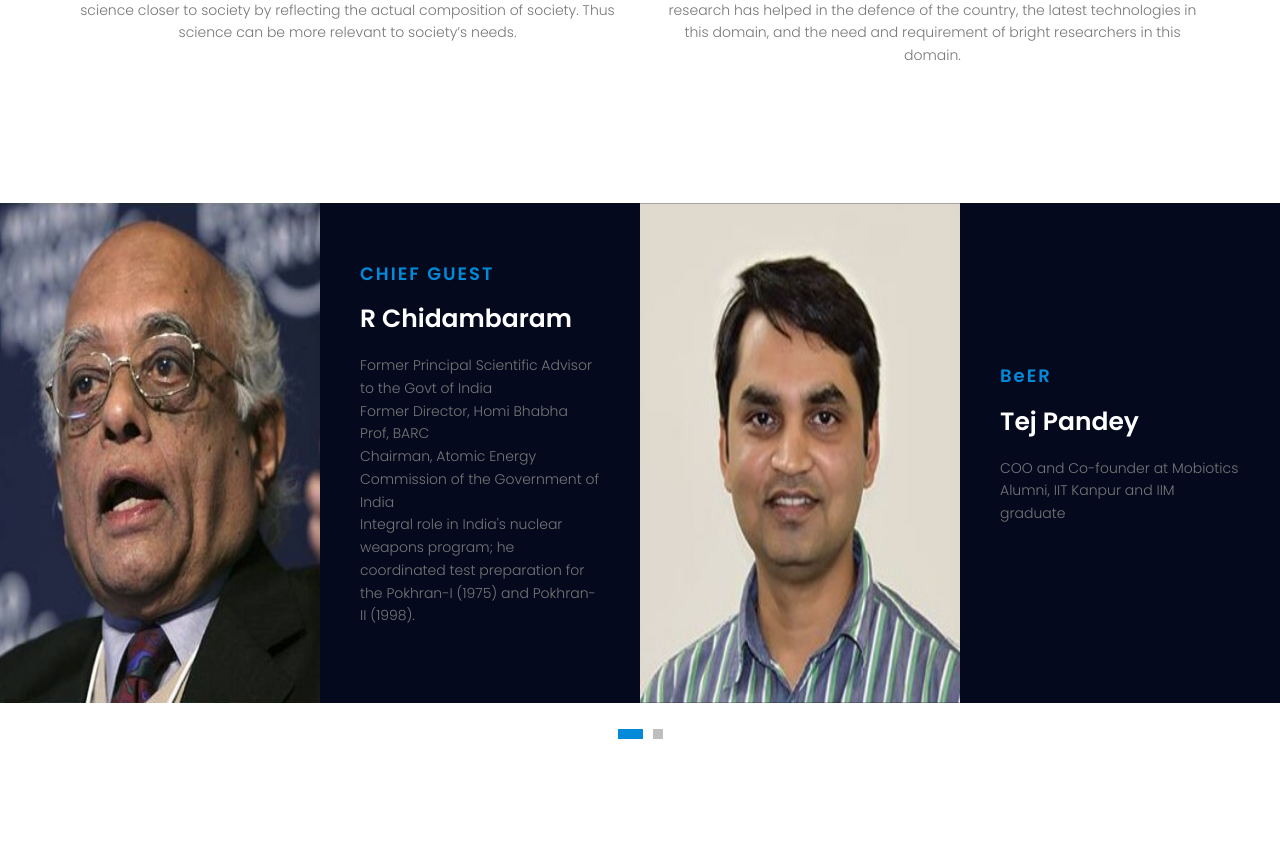
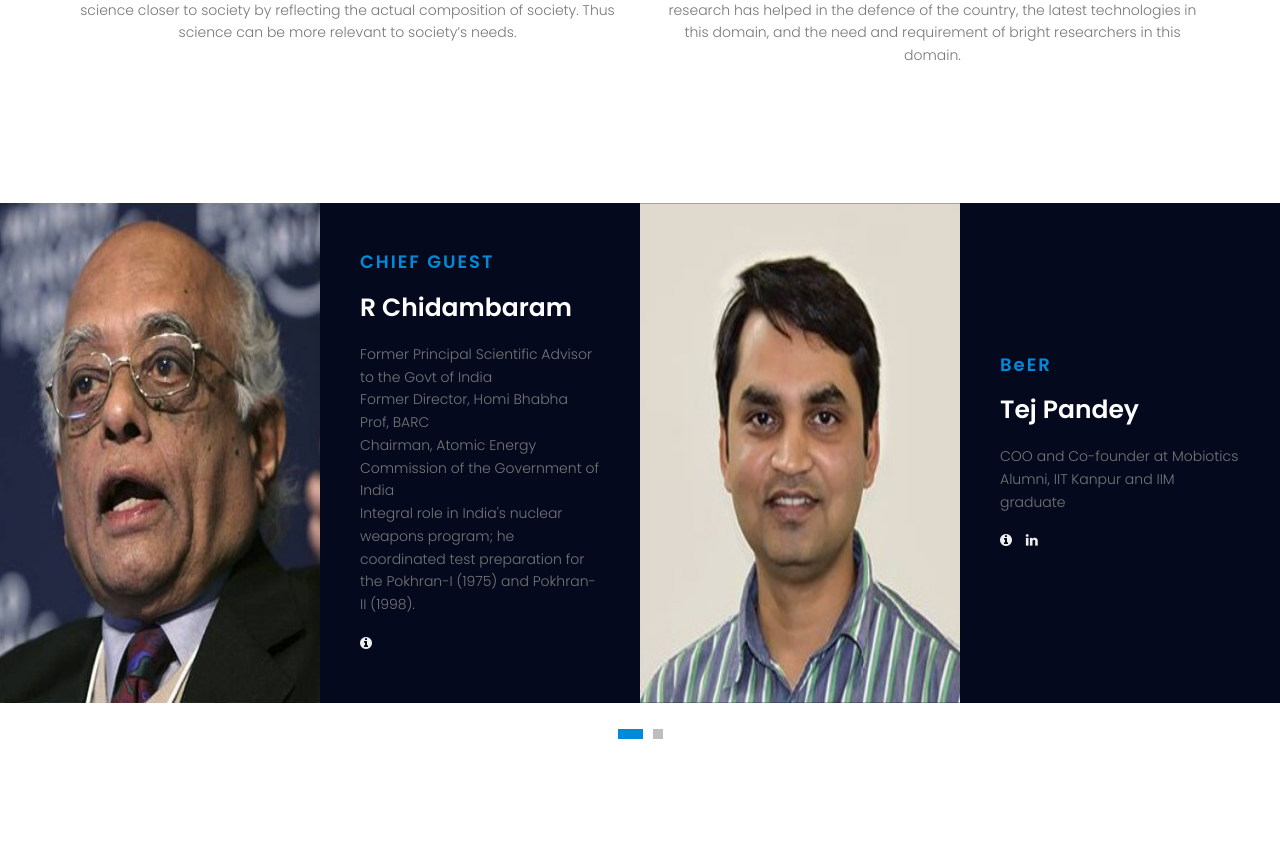
Before and after one commit to OmAryan04/major-project, a PHP site: page /srchome/src.html in a window 1280 px wide. Shown: the part 2874-3717 px from the top of the page. Run offline with PHP 8.4, Linux system fonts and the light colour scheme; some libraries are stand-ins or nearby versions.

Commit message:
Added links to speaker pages

```diff
--- a/srchome/css/main.css
+++ b/srchome/css/main.css
@@ -1918,7 +1918,7 @@ h6 {
     top: 0;
     right: 0;
     transition: all 0.5s;
-    z-index: 997
+    z-index: 997;
 }
 
 #header.header-scrolled {
@@ -3119,5 +3119,9 @@ h6 {
 }
 
 .switch-wrap p {
-    margin: 0
-}
+    margin: 0;
+}
+
+section {
+    width: 100%;
+}
--- a/srchome/src.html
+++ b/srchome/src.html
@@ -36,9 +36,12 @@
     <header id="header" id="home">
         <div class="container">
             <div class="row align-items-center justify-content-between d-flex">
+
                 <div id="logo">
                     <img src="img/logo.png" alt="" title="" />
                 </div>
+
+
                 <nav id="nav-menu-container">
                     <ul class="nav-menu">
                         <li class="menu-active"><a href="#home">Home</a></li>
@@ -62,6 +65,7 @@
             </div>
         </div>
     </header>
+
     <!-- #header -->
 
 
@@ -237,7 +241,7 @@
                                         </ul>
                                     </p>
                                     <ul>
-                                        <!-- <a href="#"><i class="fa fa-facebook"></i></a> -->
+                                        <a href="https://en.wikipedia.org/wiki/Rajagopala_Chidambaram"><i class="fa fa-info-circle"></i></a>
                                         <!-- <a href="#"><i class="fa fa-twitter"></i></a>
                                         <a href="#"><i class="fa fa-linkedin"></i></a> -->
                                     </ul>
@@ -260,11 +264,11 @@
                                             <li>Alumni, IIT Kanpur and IIM graduate</li>
                                         </ul>
                                     </p>
-                                    <!-- <ul>
-                                        <a href="#"><i class="fa fa-facebook"></i></a>
-                                        <a href="#"><i class="fa fa-twitter"></i></a>
-                                        <a href="#"><i class="fa fa-linkedin"></i></a>
-                                    </ul> -->
+                                    <ul>
+                                        <a href="https://mobiotics.com/"><i class="fa fa-info-circle"></i></a>
+                                        <!-- <a href="#"><i class="fa fa-twitter"></i></a> -->
+                                        <a href="https://www.linkedin.com/in/tppandey/"><i class="fa fa-linkedin"></i></a>
+                                    </ul>
                                 </div>
                             </div>
                         </div>
@@ -286,11 +290,11 @@
                                             </li>
                                         </ul>
                                     </p>
-                                    <!-- <ul>
-                                        <a href="#"><i class="fa fa-facebook"></i></a>
-                                        <a href="#"><i class="fa fa-twitter"></i></a>
-                                        <a href="#"><i class="fa fa-linkedin"></i></a>
-                                    </ul> -->
+                                    <ul>
+                                        <a href="https://en.wikipedia.org/wiki/Rohini_Godbole"><i class="fa fa-info-circle"></i></a>
+                                        <!-- <a href="#"><i class="fa fa-twitter"></i></a> -->
+                                        <!-- <a href="#"><i class="fa fa-linkedin"></i></a> -->
+                                    </ul>
                                 </div>
                             </div>
                         </div>
@@ -312,11 +316,11 @@
                                             </li>
                                         </ul>
                                     </p>
-                                    <!-- <ul>
-                                        <a href="#"><i class="fa fa-facebook"></i></a>
-                                        <a href="#"><i class="fa fa-twitter"></i></a>
-                                        <a href="#"><i class="fa fa-linkedin"></i></a>
-                                    </ul> -->
+                                    <ul>
+                                        <a href="http://www.cnbtek.com/"><i class="fa fa-info-circle"></i></a>
+                                        <!-- <a href="#"><i class="fa fa-twitter"></i></a> -->
+                                        <a href="https://www.linkedin.com/in/rajesh98292/"><i class="fa fa-linkedin"></i></a>
+                                    </ul>
                                 </div>
                             </div>
                         </div>
```
